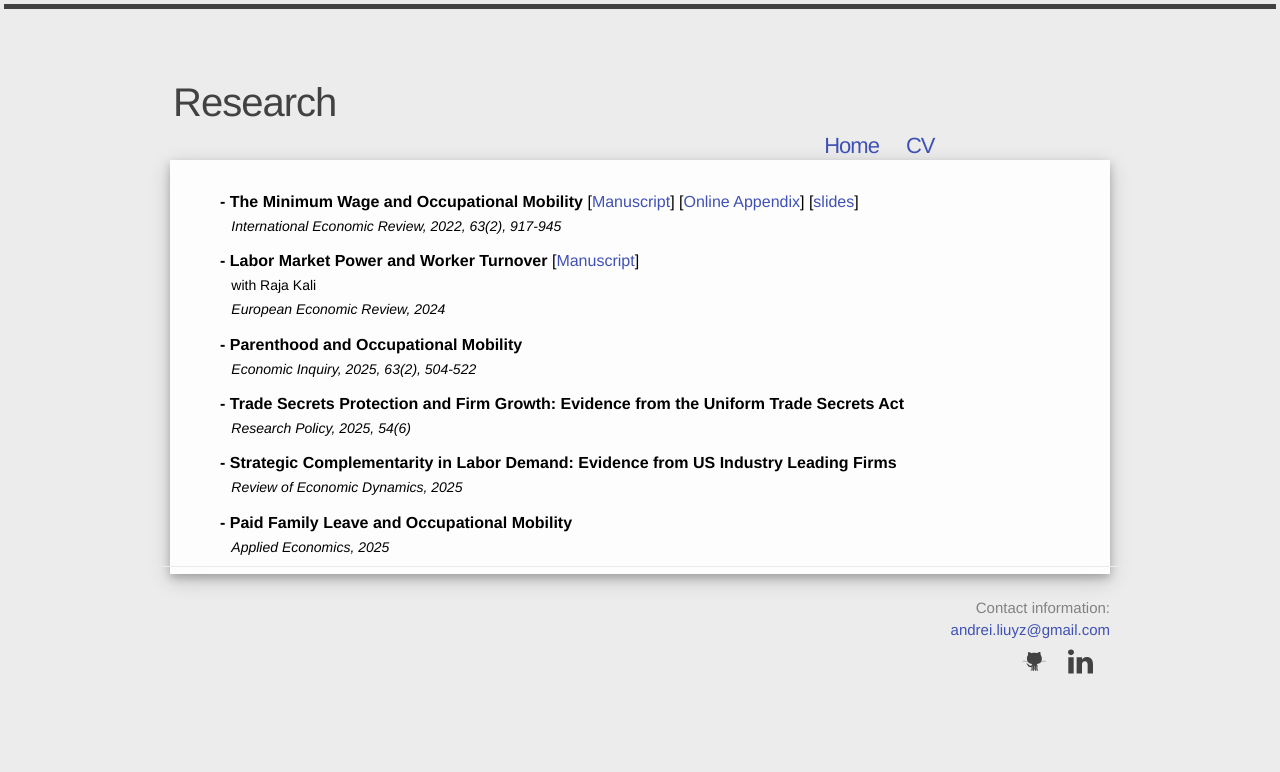
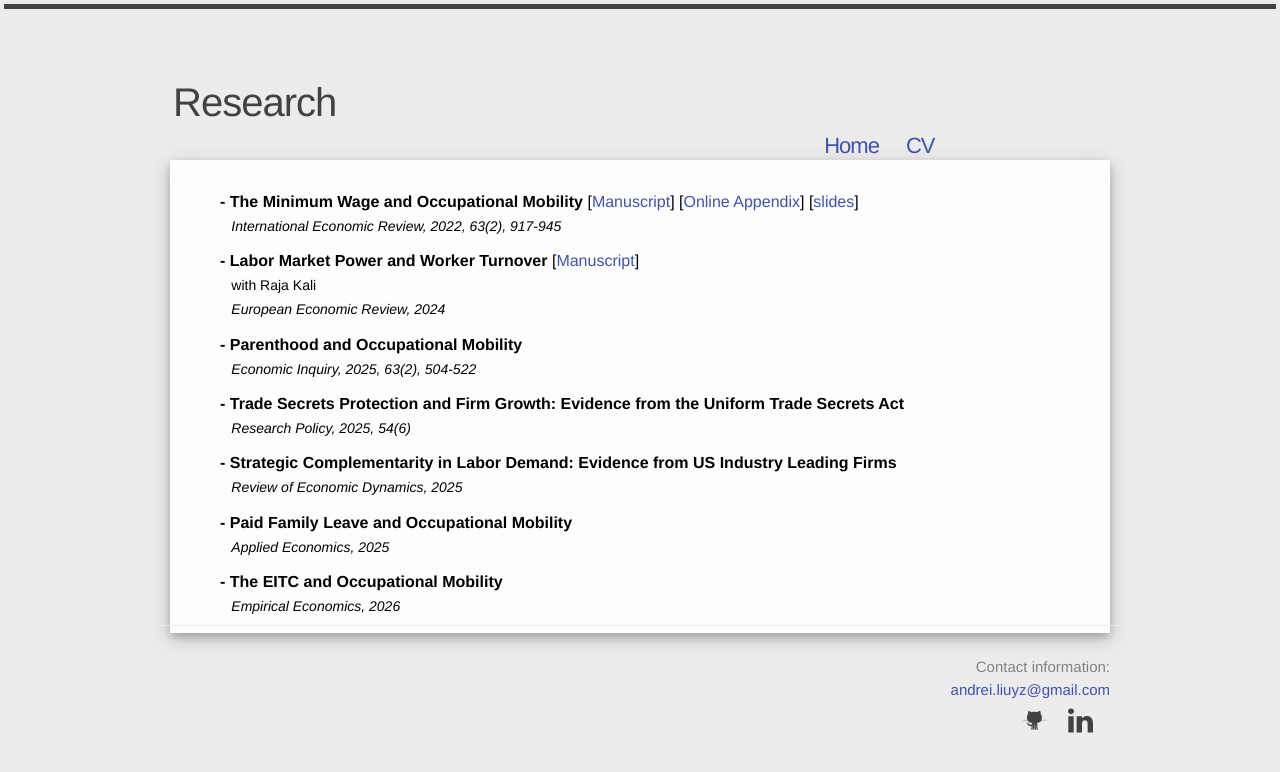
Before and after one commit to Andrew-YizhouLiu/Andrew-YizhouLiu.github.io, a Jekyll site: the page built from research.html, in a window 1280 px wide. Shown: the top 772 px of the page. Built offline with Jekyll 4.4.1, drawn with Linux system fonts in a browser that asks for light colours; comment, search, counter and statistics services are not loaded.

Commit message:
2026.4.1

```diff
--- a/research.html
+++ b/research.html
@@ -70,12 +70,14 @@ title: Andrew Yizhou Liu
         <br/> <span style="font-size:14px;margin-left:0.3cm;font-style:italic;"> Applied Economics, 2025 <span> </p>
         <p style="margin-bottom: -0.4cm;">   </p>
 
+        <p style="margin-bottom: 0.7cm;font-size:16px;color:black"><b> - The EITC and Occupational Mobility </b>
+        <br/> <span style="font-size:14px;margin-left:0.3cm;font-style:italic;"> Empirical Economics, 2026 <span> </p>
+        <p style="margin-bottom: -0.4cm;">   </p>
+
         <p style="margin-bottom: 0.5cm;margin-right: 1.5cm;color:black;text-align: justify;font-size:16px;">
 
       <p style="margin-bottom: 30px;">   </p>
 
-<!--         <li> <i> <a href="files/Rojas_Zarruk_Commodity_prices_innovation_growth.pdf" target="_blank">Commodity Prices, Innovation and Growth: Is All that Glitters Gold?</a>,</i> with <a target="_blank" href="https://economics.sas.upenn.edu/graduate-program/current-students/eugenio-rojas">Eugenio Rojas</a>.</li>
-       -->
     </td>
     <td style="width:15px;"> </td>
   </tr>
@@ -140,8 +142,10 @@ title: Andrew Yizhou Liu
         <br/> <span style="font-size:14px;margin-left:0.3cm;font-style:italic;"> Applied Economics, 2025 <span> </p>
         <p style="margin-bottom: -0.4cm;">   </p>
 
-<!--         <li> <i> <a href="files/Rojas_Zarruk_Commodity_prices_innovation_growth.pdf" target="_blank">Commodity Prices, Innovation and Growth: Is All that Glitters Gold?</a>,</i> with <a target="_blank" href="https://economics.sas.upenn.edu/graduate-program/current-students/eugenio-rojas">Eugenio Rojas</a>.</li>
-       -->
+        <p style="margin-bottom: 0.7cm;font-size:14px;color:black"><b> - The EITC and Occupational Mobility </b>
+        <br/> <span style="font-size:14px;margin-left:0.3cm;font-style:italic;"> Empirical Economics, 2026 <span> </p>
+        <p style="margin-bottom: -0.4cm;">   </p>
+
     </td>
     <td style="width:15px;"> </td>
   </tr>
```
